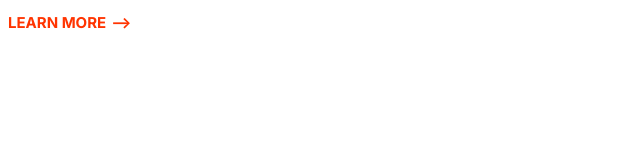
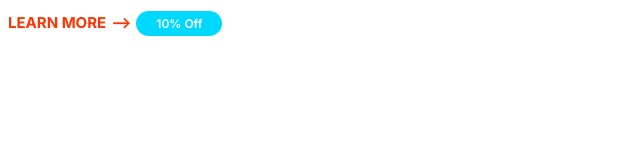
Before and after one commit to nktushar/responsiveDesignPracticeUsingHTML-CSS-JS, a plain HTML site: page index.html in a window 1280 px wide. Shown: the whole page, without its empty margins (0-640 px from the left). Drawn offline with Linux system fonts and the light colour scheme.

Commit message:
badge component done

```diff
--- a/index.html
+++ b/index.html
@@ -8,12 +8,13 @@
     <link rel="preconnect" href="https://fonts.googleapis.com" />
     <link rel="preconnect" href="https://fonts.gstatic.com" crossorigin />
     <link
-      href="https://fonts.googleapis.com/css2?family=Inter:wght@400;700&display=swap"
+      href="https://fonts.googleapis.com/css2?family=Inter:wght@400;600;700&display=swap"
       rel="stylesheet"
     />
     <link rel="stylesheet" href="style.css" />
   </head>
   <body>
     <a href="#" class="link-arrow">Learn More</a>
+    <span class="badge badge--secondary badge--small">10% Off</span>
   </body>
 </html>
--- a/style.css
+++ b/style.css
@@ -61,6 +61,9 @@ p {
 }
 
 
+
+
+
 /* Links */
 a {
     text-decoration: none;
@@ -87,3 +90,38 @@ a {
         font-size: 1.5rem;
     }
 }
+
+
+
+/* Badges */
+.badge{
+    border-radius: 20px;
+    padding: 0.5rem 2rem;
+    font-weight: 600;
+    white-space: nowrap;
+    font-size: 2rem;
+}
+
+.badge--primary {
+    background: var(--color-primary);
+    color: #fff;
+}
+
+.badge--secondary{
+    background: var(--color-secondary);
+    color: #fff;
+}
+
+.badge--small {
+    font-size: 1.6rem;
+}
+
+@media screen and (min-width: 1024px) {
+    .badge{
+        font-size: 1.5rem;
+    }
+
+    .badge--small{
+        font-size: 1.2rem;
+    }
+}
```
Also changed, not shown: Components/badges.html (added, +3 -0 lines).
